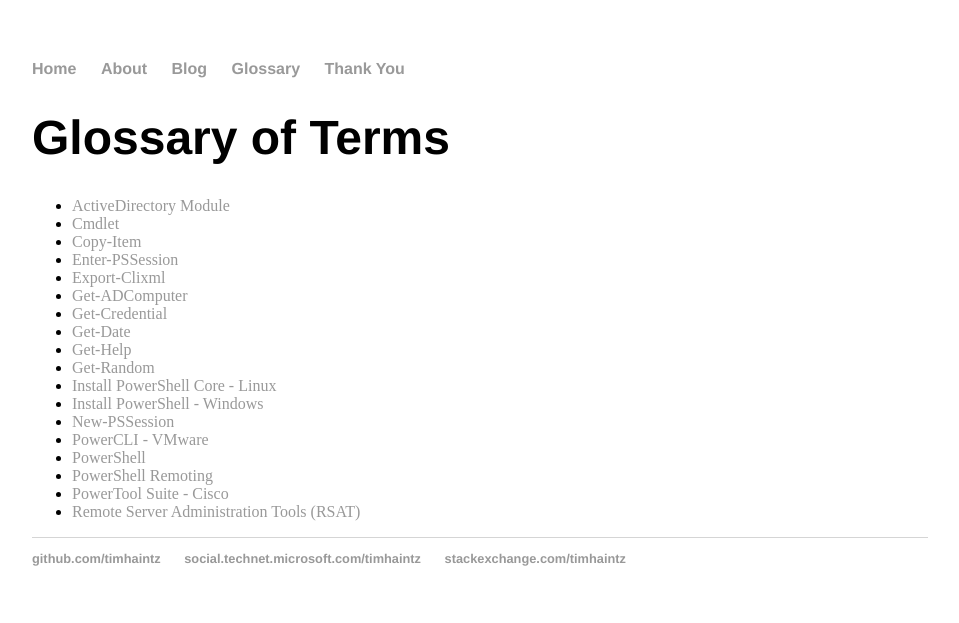
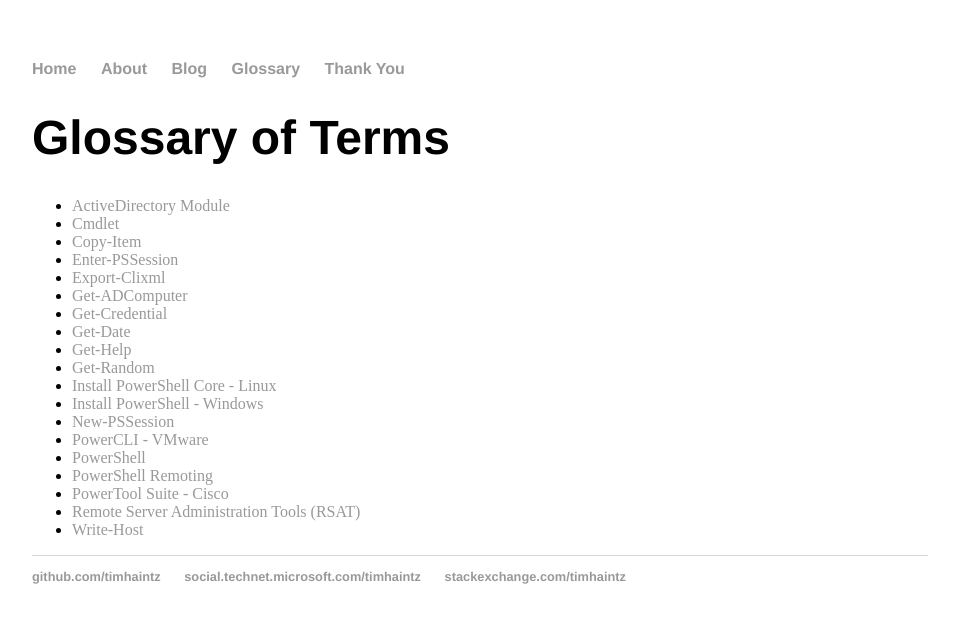
Before and after one commit to timhaintz/timhaintz.github.io, a Jekyll site: the page built from glossary/index.md, in a window 1280 px wide. Shown: the top 623 px of the page, without its empty margins (160-1119 px from the left). Built offline with Jekyll 4.4.1, drawn with Linux system fonts in a browser that asks for light colours.

Commit message:
Update index.md

```diff
--- a/glossary/index.md
+++ b/glossary/index.md
@@ -23,3 +23,4 @@
 * [PowerShell Remoting](https://docs.microsoft.com/en-us/powershell/scripting/core-powershell/running-remote-commands?view=powershell-6#windows-powershell-remoting)
 * [PowerTool Suite - Cisco](https://communities.cisco.com/docs/DOC-37154)
 * [Remote Server Administration Tools (RSAT)](https://support.microsoft.com/en-au/help/2693643/remote-server-administration-tools-rsat-for-windows-operating-systems)
+* [Write-Host](https://docs.microsoft.com/en-us/powershell/module/microsoft.powershell.utility/write-host?view=powershell-6)
```
